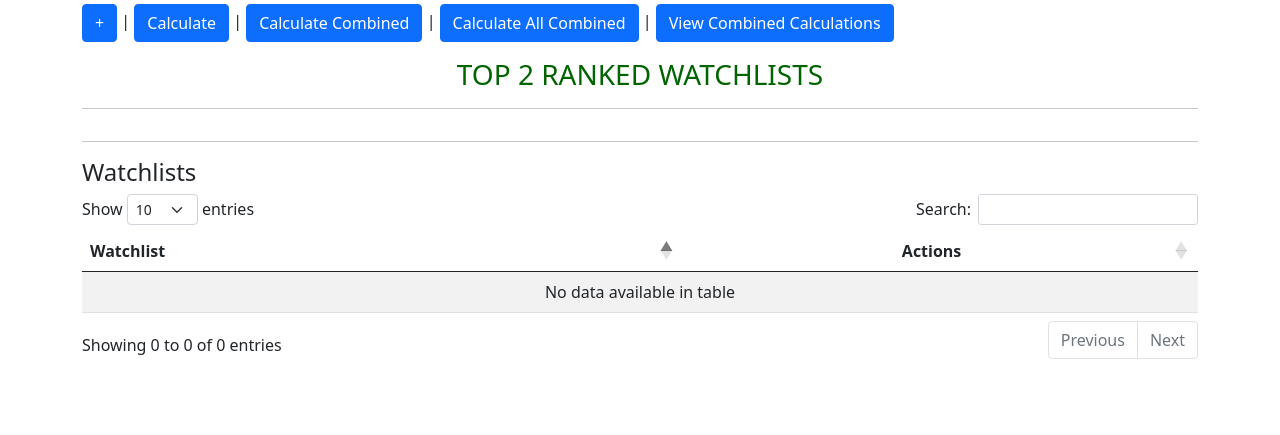
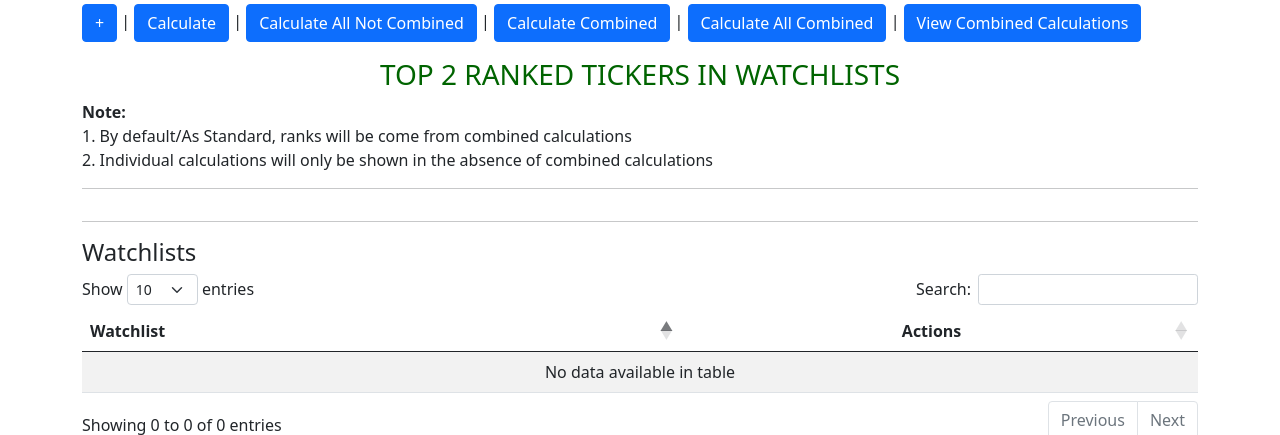
Before and after one commit to zubairshakoorarbisoft/stock_rsi, a Flask app: page /watchlist in a window 1280 px wide. Shown: the part 56-491 px from the top of the page. Run offline with Flask 2, Linux system fonts and the light colour scheme; data that the repository does not hold is empty; some libraries are stand-ins or nearby versions.

Commit message:
calculations bugs fixxed and sorting issue fixed.

```diff
--- a/main.py
+++ b/main.py
@@ -159,6 +159,7 @@ def watchlist_index():
             db_connection.close()
             return redirect(url_for('watchlist_index'))
         else:
+            top_2_ranks_of_lists = []
             db_connection = get_database_connection()
             cursor = db_connection.cursor(dictionary=True)
             sql = f"SELECT * FROM {DATABASE}.watchlist"
@@ -169,28 +170,40 @@ def watchlist_index():
             cursor.execute(sql)
             top_2_ranked_data = cursor.fetchall()
             wl_ids_of_combinedTop_ranks = {i['watchlist_id'] for i in top_2_ranked_data}
-            top_2_ranks_of_combined_lists = []
-            for wl_id in wl_ids_of_combinedTop_ranks:
-                top_2_of_a_watchlist = list(filter(
-                        lambda wl_value: wl_value['watchlist_id'] == wl_id,
-                        top_2_ranked_data
-                    ))
-                # Filtering unique symbols records
-                top_2_of_a_watchlist = list({v['symbol']:v for v in top_2_of_a_watchlist}.values())
-                top_2_of_a_watchlist.sort(key=lambda x: x['tsi_mean_percentage_rank'], reverse=False)
-                top_2_ranks_of_combined_lists.append(
-                    [
-                        list(filter(
-                            lambda wl_value: wl_value['id'] == wl_id,
-                            watchlists
-                        ))[0]['name'], enumerate(top_2_of_a_watchlist if len(top_2_of_a_watchlist) < 2 else top_2_of_a_watchlist[0:2])
-                    ]
-                )
+            wl_ids_of_Top_ranks = []
+            if(len(wl_ids_of_combinedTop_ranks) > 0):
+                wl_ids_of_Top_ranks = wl_ids_of_combinedTop_ranks
+
+            else:
+                sql = '''select * from ranks_calculations rc where
+                    date = (select max(date) from ranks_calculations rc_max)'''
+                cursor.execute(sql)
+                top_2_ranked_data = cursor.fetchall()
+                wl_ids_of_Top_ranks = {i['watchlist_id'] for i in top_2_ranked_data}
+
+            for wl_id in wl_ids_of_Top_ranks:
+                    top_2_of_a_watchlist = list(filter(
+                            lambda wl_value: wl_value['watchlist_id'] == wl_id,
+                            top_2_ranked_data
+                        ))
+                    # Filtering unique symbols records
+                    top_2_of_a_watchlist = list({v['symbol']:v for v in top_2_of_a_watchlist}.values())
+                    top_2_of_a_watchlist.sort(key=lambda x: x['tsi_mean_percentage_rank'], reverse=False)
+                    top_2_ranks_of_lists.append(
+                        [
+                            list(filter(
+                                lambda wl_value: wl_value['id'] == wl_id,
+                                watchlists
+                            ))[0]['name'], enumerate(top_2_of_a_watchlist if len(top_2_of_a_watchlist) < 2 else top_2_of_a_watchlist[0:2])
+                        ]
+                    )
+
+
             db_connection.close()
             return render_template(
                 "watchlistIndex.html",
                 watchlist_records=watchlists,
-                top_2_ranks_of_combined_lists=top_2_ranks_of_combined_lists
+                top_2_ranks_of_lists=top_2_ranks_of_lists
             )
     elif(request.method == 'POST'):
         db_connection = get_database_connection()
@@ -466,8 +479,10 @@ def calculate_stock_rsi():
     sql = f"delete from `ranks_calculations`"
     cursor.execute(sql)
     db_connection.commit()
-    sql = f"SELECT * FROM {DATABASE}.watchlist where id in ({request.form.get('selectedWLs')})"
-
+    if(request.form.get('selectedWLs') == 'all'):
+        sql = f"SELECT * FROM {DATABASE}.watchlist"
+    else:
+        sql = f"SELECT * FROM {DATABASE}.watchlist where id in ({request.form.get('selectedWLs')})"
     cursor.execute(sql)
     watchlists = cursor.fetchall()
     calculated_list_of_tickers_of_all_watchlists = []
@@ -480,12 +495,12 @@ def calculate_stock_rsi():
             sql = f"select * from price_data pd where symbol  = '{wli['symbol']}'" # Getting all existing price data of the symbol/Ticker
             cursor.execute(sql)
             all_price_data = cursor.fetchall()
-            all_price_data_of_rsl_days = all_price_data[(len(all_price_data) - int(settings['days_period_RSL'])):]
+            all_price_data_of_rsl_days = all_price_data[(len(all_price_data) - (int(settings['reported_days']) + int(settings['days_period_RSL']) + int(settings['moving_average_TSI']))):]
             # Step 1 Calculation
             for day_price_record in all_price_data_of_rsl_days:
-                if(len(rsl_days_dates) != int(settings['days_period_RSL'])):
+                if(len(rsl_days_dates) != (int(settings['reported_days']) + int(settings['days_period_RSL']) + int(settings['moving_average_TSI']))):
                     rsl_days_dates.append(day_price_record['date'])
-                RSL_period_data = all_price_data[(all_price_data.index(day_price_record) - int(settings['days_period_RSL'])) : all_price_data.index(day_price_record) - 1]
+                RSL_period_data = all_price_data[(all_price_data.index(day_price_record) - int(settings['days_period_RSL'])) - 1: all_price_data.index(day_price_record) - 1]
                 sum_of_previous_days_prices = 0.00
                 for day_data in RSL_period_data:
                     sum_of_previous_days_prices = sum_of_previous_days_prices + float(day_data['close_price'])
@@ -503,7 +518,7 @@ def calculate_stock_rsi():
         rsl_rank_calculations = []
         for rsl_date in rsl_days_dates:
             filtered_on_day = list(filter(
-                        lambda day_value: day_value['date'] == rsl_date,
+                        lambda day_value: day_value['date'] == rsl_date and day_value['watchlist_id'] == wl['id'],
                         calculated_list_of_tickers_of_all_watchlists
                     ))
             if(len(filtered_on_day) > 1):
@@ -536,12 +551,12 @@ def calculate_stock_rsi():
                 db_connection.commit()
 
 
-    for wl in watchlists: # Iterating all watchlists
+    for wl in watchlists: # Iterating all watchlists for tsi
         sql = f"SELECT * FROM {DATABASE}.input WHERE `watchlist_id`={wl['id']}"
         cursor.execute(sql)
         wl_items = cursor.fetchall()
         for wli in wl_items:
-            for rsl_date in rsl_days_dates[len(rsl_days_dates)-int(settings['reported_days']):]:
+            for rsl_date in rsl_days_dates[len(rsl_days_dates)-((int(settings['reported_days']) + int(settings['moving_average_TSI']))):]:
                 tsi_days_sum = 0
                 sql = f"select * from ranks_calculations rc where symbol = '{wli['symbol']}' and `date`='{rsl_date.strftime('%Y-%m-%d %H:%M:%S')}'"
                 cursor.execute(sql)
@@ -558,17 +573,8 @@ def calculate_stock_rsi():
                 db_connection.commit()
 
 
-    # Ranking TSI Percentages
-    # for rsl_date in rsl_days_dates[len(rsl_days_dates)-int(settings['reported_days']):]:
-    #     sql = f"select * from ranks_calculations rc WHERE `date`='{rsl_date.strftime('%Y-%m-%d %H:%M:%S')}' order by tsi_mean_percentage desc"
-    #     cursor.execute(sql)
-    #     tsi_mean_percentages_of_day = cursor.fetchall()
-    #     for index, item in enumerate(tsi_mean_percentages_of_day):
-    #         sql = f"UPDATE {DATABASE}.ranks_calculations SET `tsi_mean_percentage_rank`={index+1} WHERE `id`={item['id']}"
-    #         cursor.execute(sql)
-    #     db_connection.commit()
 
-    for rsl_date in rsl_days_dates[len(rsl_days_dates)-int(settings['reported_days']):]:
+    for rsl_date in rsl_days_dates[len(rsl_days_dates)-((int(settings['reported_days']) + int(settings['moving_average_TSI']))):]:
         for wl in watchlists:
             sql = f"select * from ranks_calculations rc WHERE watchlist_id={wl['id']} and `date`='{rsl_date.strftime('%Y-%m-%d %H:%M:%S')}' order by tsi_mean_percentage desc"
             cursor.execute(sql)
@@ -609,12 +615,14 @@ def calculate_all_stock_rsi():
             sql = f"select * from price_data pd where symbol  = '{wli['symbol']}'" # Getting all existing price data of the symbol/Ticker
             cursor.execute(sql)
             all_price_data = cursor.fetchall()
-            all_price_data_of_rsl_days = all_price_data[(len(all_price_data) - int(settings['days_period_RSL'])):]
+            all_price_data_of_rsl_days = all_price_data[
+                (len(all_price_data) - (int(settings['reported_days']) + int(settings['days_period_RSL']) + int(settings['moving_average_TSI'])))
+                :]
             # Step 1 Calculation
             for day_price_record in all_price_data_of_rsl_days:
-                if(len(rsl_days_dates) != int(settings['days_period_RSL'])):
+                if(len(rsl_days_dates) != (int(settings['reported_days']) + int(settings['days_period_RSL']) + int(settings['moving_average_TSI']))):
                     rsl_days_dates.append(day_price_record['date'])
-                RSL_period_data = all_price_data[(all_price_data.index(day_price_record) - int(settings['days_period_RSL'])) : all_price_data.index(day_price_record) - 1]
+                RSL_period_data = all_price_data[(all_price_data.index(day_price_record) - int(settings['days_period_RSL'])) - 1: all_price_data.index(day_price_record) - 1]
                 sum_of_previous_days_prices = 0.00
                 for day_data in RSL_period_data:
                     sum_of_previous_days_prices = sum_of_previous_days_prices + float(day_data['close_price'])
@@ -665,12 +673,14 @@ def calculate_all_stock_rsi():
             db_connection.commit()
 
 
-    for wl in watchlists: # Iterating all watchlists
+    for wl in watchlists: # Iterating all watchlists for tsi
         sql = f"SELECT * FROM {DATABASE}.input WHERE `watchlist_id`={wl['id']}"
         cursor.execute(sql)
         wl_items = cursor.fetchall()
         for wli in wl_items:
-            for rsl_date in rsl_days_dates[len(rsl_days_dates)-int(settings['reported_days']):]:
+            for rsl_date in rsl_days_dates[
+                len(rsl_days_dates)-(int(settings['reported_days']) + int(settings['moving_average_TSI']))
+                :]:
                 tsi_days_sum = 0
                 sql = f"select * from all_ranks_calculations rc where symbol = '{wli['symbol']}' and `date`='{rsl_date.strftime('%Y-%m-%d %H:%M:%S')}'"
                 cursor.execute(sql)
@@ -686,7 +696,7 @@ def calculate_all_stock_rsi():
                 cursor.execute(sql)
                 db_connection.commit()
 
-    for rsl_date in rsl_days_dates[len(rsl_days_dates)-int(settings['reported_days']):]:
+    for rsl_date in rsl_days_dates[len(rsl_days_dates)-(int(settings['reported_days']) + int(settings['moving_average_TSI'])):]:
         sql = f"select * from all_ranks_calculations rc WHERE `date`='{rsl_date.strftime('%Y-%m-%d %H:%M:%S')}' order by tsi_mean_percentage desc"
         cursor.execute(sql)
         tsi_mean_percentages_of_day = cursor.fetchall()
--- a/template/watchlistIndex.html
+++ b/template/watchlistIndex.html
@@ -12,6 +12,14 @@
         data-bs-target="#alertModalForCalculations"
       >
       Calculate
+      </button> | <button
+        id="btnAllCalculateAllNotCombinedStockRSI"
+        type="button"
+        class="btn btn-primary"
+        data-bs-toggle="modal"
+        data-bs-target="#alertModalForCalculateAllNotCombinedStockRSI"
+      >
+        Calculate All Not Combined
       </button> | <button
         id="btnAllCalculateStockRSI"
         type="button"
@@ -38,10 +46,12 @@
       <p><strong><span id="progressMessage" class="text-success"></span></strong></p>
     </div>
 </div>
-<h3 style="text-align: center; color: darkgreen;">TOP 2 RANKED WATCHLISTS</h3>
+<h3 style="text-align: center; color: darkgreen;">TOP 2 RANKED TICKERS IN WATCHLISTS</h3>
+<p><strong>Note:</strong><br>1. By default/As Standard, ranks will be come from combined calculations
+  <br>2. Individual calculations will only be shown in the absence of combined calculations</p>
 <hr/>
 <div class="row">
-  {% for wl in top_2_ranks_of_combined_lists %}
+  {% for wl in top_2_ranks_of_lists %}
   <div class="col-md-4">
     <h4 style="text-align: center;">{{wl[0]}}</h4>
     <table class="table" style="width: 100%;">
@@ -157,6 +167,22 @@
       <div class="modal-footer">
           <button type="button" class="btn btn-default" data-bs-dismiss="modal" >Try Later</button>
           <a class="btn btn-sm btn-danger" onclick="calculateAllStockRSI()" data-bs-dismiss="modal">Yes, Proceed</a>
+      </div>
+    </div>
+  </div>
+</div>
+
+
+<div class="modal fade" tabindex="-1" id="alertModalForCalculateAllNotCombinedStockRSI">
+  <div class="modal-dialog">
+    <div class="modal-content">
+      <div class="modal-header">
+        <h5 class="modal-title"><strong>Note:</strong> Make sure you have pulled data for all watchlists to be calculated.</h5>
+        <button type="button" class="btn-close" data-bs-dismiss="modal" aria-label="Close"></button>
+      </div>
+      <div class="modal-footer">
+          <button type="button" class="btn btn-default" data-bs-dismiss="modal" >Try Later</button>
+          <a class="btn btn-sm btn-danger" onclick="calculateAllNotCombinedStockRSI()" data-bs-dismiss="modal">Yes, Proceed</a>
       </div>
     </div>
   </div>
@@ -289,8 +315,7 @@
         $.post("http://localhost:8000/calculate-stock-rsi",
         { selectedWLs: selectedWLIds.toString() },
         function(data, status){
-          $('#progressMessage').text(data)
-          $('#btnCalculateStockRSI').removeClass('disabled');
+          window.location.reload()
         }).fail(function (status, statusText) {
           alert('Something Went Wrong!')
           $('#progressMessage').text('')
@@ -325,6 +350,20 @@
         })
     }
 
+    function calculateAllNotCombinedStockRSI() {
+        $('#progressMessage').text('Calculating for all not combined watchlists...')
+        $('#btnAllCalculateAllNotCombinedStockRSI').addClass('disabled');
+        $.post("http://localhost:8000/calculate-stock-rsi",
+        { selectedWLs: 'all' },
+        function(data, status){
+          window.location.reload()
+        }).fail(function (status, statusText) {
+          alert('Something Went Wrong!')
+          $('#progressMessage').text('')
+          $('#btnAllCalculateAllNotCombinedStockRSI').removeClass('disabled');
+        })
+    }
+
     function calculateAllCombinedStockRSI(){
         $('#progressMessage').text('Calculating for all Watchlists ...')
         $('#btnAllCombinedCalculateStockRSI').addClass('disabled');
```
Also changed, not shown: template/tsiAllCalculations.html (+6 -3 lines), template/tsiCalculations.html (+6 -3 lines).
